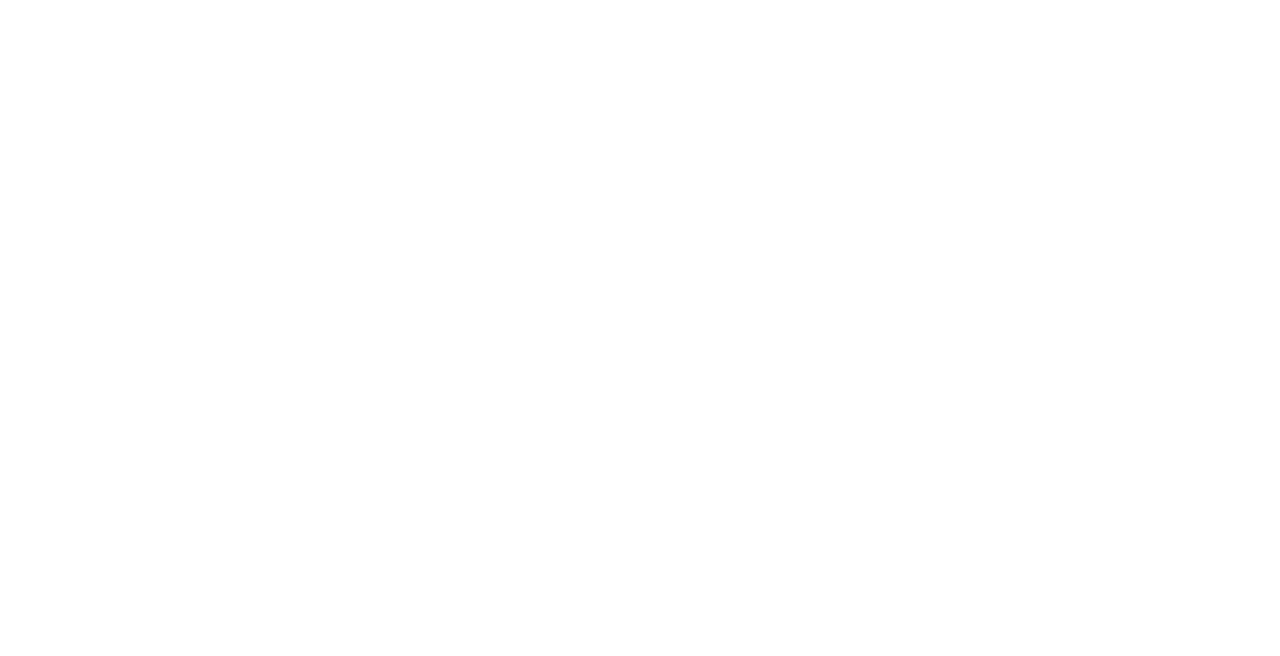
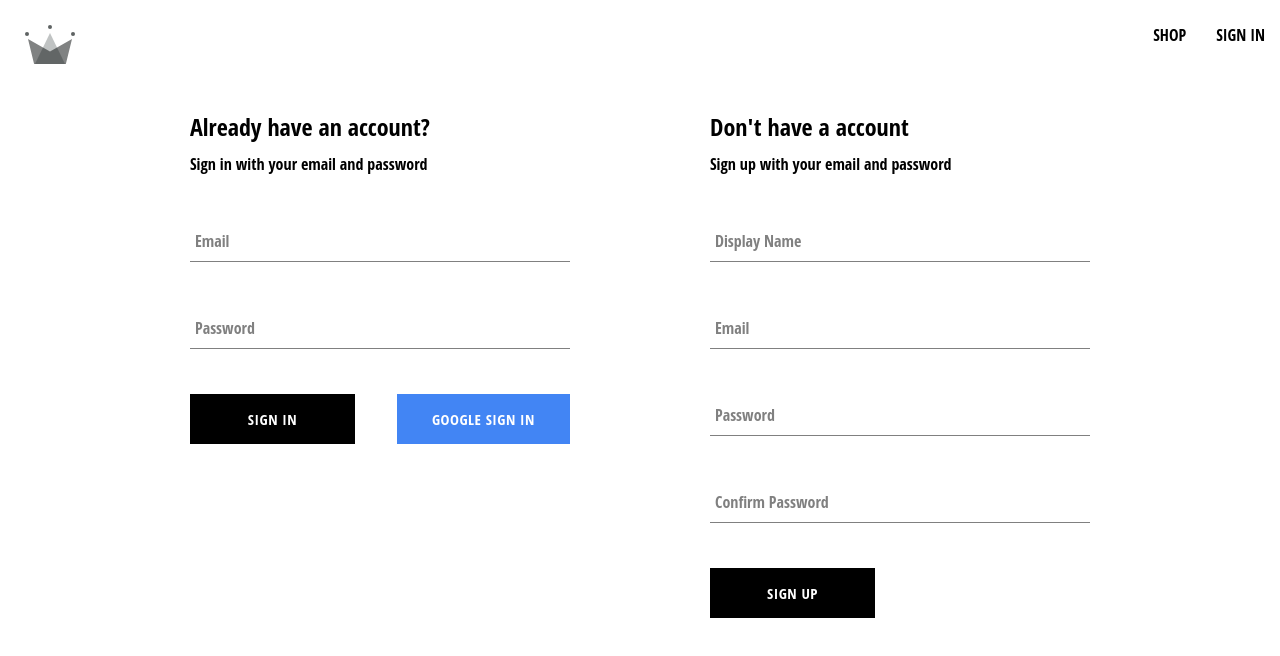
Before and after one commit to masterusersagt/cms-clothings, a React (Create React App) app: page /auth in a window 1280 px wide. Before the commit this address had no page. Shown: the top 656 px of the page. Built offline with nearby package versions, Linux system fonts and the light colour scheme.

Commit message:
auth done

```diff
--- a/src/App.js
+++ b/src/App.js
@@ -1,6 +1,6 @@
 import Home              from './routes/home/home.component';
 import Navigation        from './routes/navigation/navigation.component';
-import Authentification  from './routes/authentification/authentification.component';
+import Authentication  from './routes/authentification/authentification.component';
 import { Routes, Route } from 'react-router-dom';
 
 const App = () => {
@@ -8,7 +8,7 @@
     <Routes>
       <Route path='/' element={<Navigation/>}>
         <Route index element={<Home />} />
-        <Route path='sign-in' element={<Authentification />} />
+        <Route path='auth' element={<Authentication />} />
       </Route>
     </Routes>
   );
--- /dev/null
+++ b/src/components/sign-in-form/sign-in-form.component.jsx
@@ -0,0 +1,73 @@
+import { useState } from 'react';
+
+import FormInput from '../form-input/form-input.component';
+import Button from '../button/button.component';
+
+import { createAuthUserWithEmailAndPassword, createUserDocumentFromAuth, signInWithGooglePopup, signInAuthUserWithEmailAndPassword } from '../../util/firebase/firebase.util';
+
+import './sign-in-form.styles.scss';
+
+const defaultFormFields = {
+  email: '',
+  password: '',
+};
+
+const SignInForm = () => {
+  const [formFields, setFormFields] = useState(defaultFormFields);
+  const { email, password } = formFields;
+
+  const resetFormFields = () => {
+    setFormFields(defaultFormFields);
+  };
+
+  const signInWithGoogle = async () => {
+    await signInWithGooglePopup();
+  };
+
+  const handleSubmit = async (event) => {
+    event.preventDefault();
+
+    try {
+      const { user } = await signInAuthUserWithEmailAndPassword(
+        email,
+        password
+      );
+      resetFormFields();
+    } catch (error) {
+      switch (error.code) {
+        case 'auth/wrong-password':
+          alert('incorrect password for email');
+          break;
+        case 'auth/user-not-found':
+          alert('no user associated with this email');
+          break;
+        default:
+          console.log(error);
+      }
+    }
+  };
+
+  const handleChange = (event) => {
+    const { name, value } = event.target;
+
+    setFormFields({ ...formFields, [name]: value });
+  };
+
+  return (
+    <div className='sign-in-container'>
+      <h2>Already have an account?</h2>
+      <span>Sign in with your email and password</span>
+      <form onSubmit={handleSubmit}>
+        <FormInput label='Email' type='email' required onChange={handleChange} name='email' value={email} />
+        <FormInput label='Password' type='password' required onChange={handleChange} name='password' value={password} />
+
+        <div className='buttons-container'>
+          <Button type='submit'>Sign In</Button>
+          <Button type='button' buttonType='google' onClick={signInWithGoogle}>Google Sign In</Button>
+        </div>
+      </form>
+    </div>
+  );
+};
+
+export default SignInForm;
--- /dev/null
+++ b/src/components/sign-in-form/sign-in-form.styles.scss
@@ -0,0 +1,14 @@
+.sign-in-container {
+    display: flex;
+    flex-direction: column;
+    width: 380px;
+
+    h2 {
+      margin: 10px 0;
+    }
+
+    .buttons-container {
+      display: flex;
+      justify-content: space-between;
+    }
+  }
--- /dev/null
+++ b/src/routes/authentification/authentication.styles.scss
@@ -0,0 +1,6 @@
+.authentication-container {
+    display: flex;
+    width: 900px;
+    justify-content: space-between;
+    margin: 30px auto;
+  }
--- a/src/routes/authentification/authentification.component.jsx
+++ b/src/routes/authentification/authentification.component.jsx
@@ -1,22 +1,15 @@
-import { useEffect }                                                                  from 'react';
-import { getRedirectResult }                                                          from 'firebase/auth';
-import {signInWithGooglePopup, signInWithGoogleRedirect, createUserDocumentFromAuth } from '../../util/firebase/firebase.util';
-import SignUpForm                                                                     from '../../components/sign-up-form/sign-up-form.component';
+import SignUpForm from '../../components/sign-up-form/sign-up-form.component';
+import SignInForm from '../../components/sign-in-form/sign-in-form.component';
 
-const Authentification = () => {
-    const logGoogleUser = async() => {
-        const {user} = await signInWithGooglePopup();
-        const userDocRef = createUserDocumentFromAuth(user);
-        console.log(userDocRef);
-    };
+import './authentication.styles.scss';
 
-    return (
-        <div>
-            <h1>Sign In Page</h1>
-            <button onClick={logGoogleUser}>Sign in with Google Popup</button>
-            <SignUpForm/>
-        </div>
-    )
-}
+const Authentication = () => {
+  return (
+    <div className='authentication-container'>
+      <SignInForm />
+      <SignUpForm />
+    </div>
+  );
+};
 
-export default Authentification;
+export default Authentication;
--- a/src/routes/navigation/navigation.component.jsx
+++ b/src/routes/navigation/navigation.component.jsx
@@ -13,7 +13,7 @@
         </Link>
         <div className='nav-links-container'>
           <Link className='nav-link' to='/shop'>SHOP</Link>
-          <Link className='nav-link' to='/sign-in'>SIGN IN</Link>
+          <Link className='nav-link' to='/auth'>SIGN IN</Link>
         </div>
       </div>
       <Outlet />
--- a/src/util/firebase/firebase.util.js
+++ b/src/util/firebase/firebase.util.js
@@ -1,5 +1,5 @@
 import { initializeApp }                                                                                    from 'firebase/app';
-import { getAuth, signInWithRedirect, signInWithPopup, GoogleAuthProvider, createUserWithEmailAndPassword } from 'firebase/auth';
+import { getAuth, signInWithRedirect, signInWithPopup, GoogleAuthProvider, createUserWithEmailAndPassword, signInWithEmailAndPassword } from 'firebase/auth';
 import { getFirestore, doc, getDoc, setDoc }                                                                from 'firebase/firestore';
 
 const firebaseConfig = {
@@ -60,3 +60,11 @@
 
   return await createUserWithEmailAndPassword(auth, email, password);
 }
+
+export const signInAuthUserWithEmailAndPassword = async (email, password) => {
+  if( !email || !password) {
+    return;
+  }
+
+  return await signInWithEmailAndPassword(auth, email, password);
+};
```
